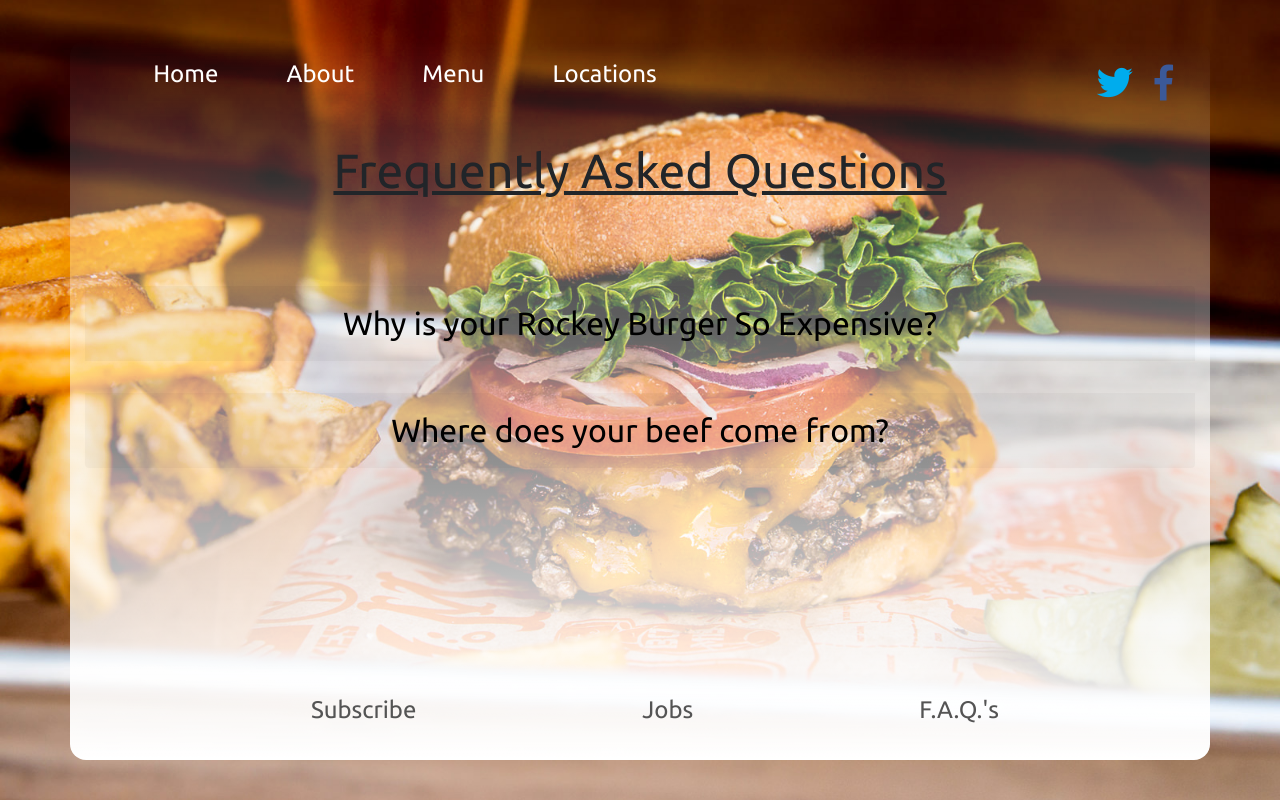
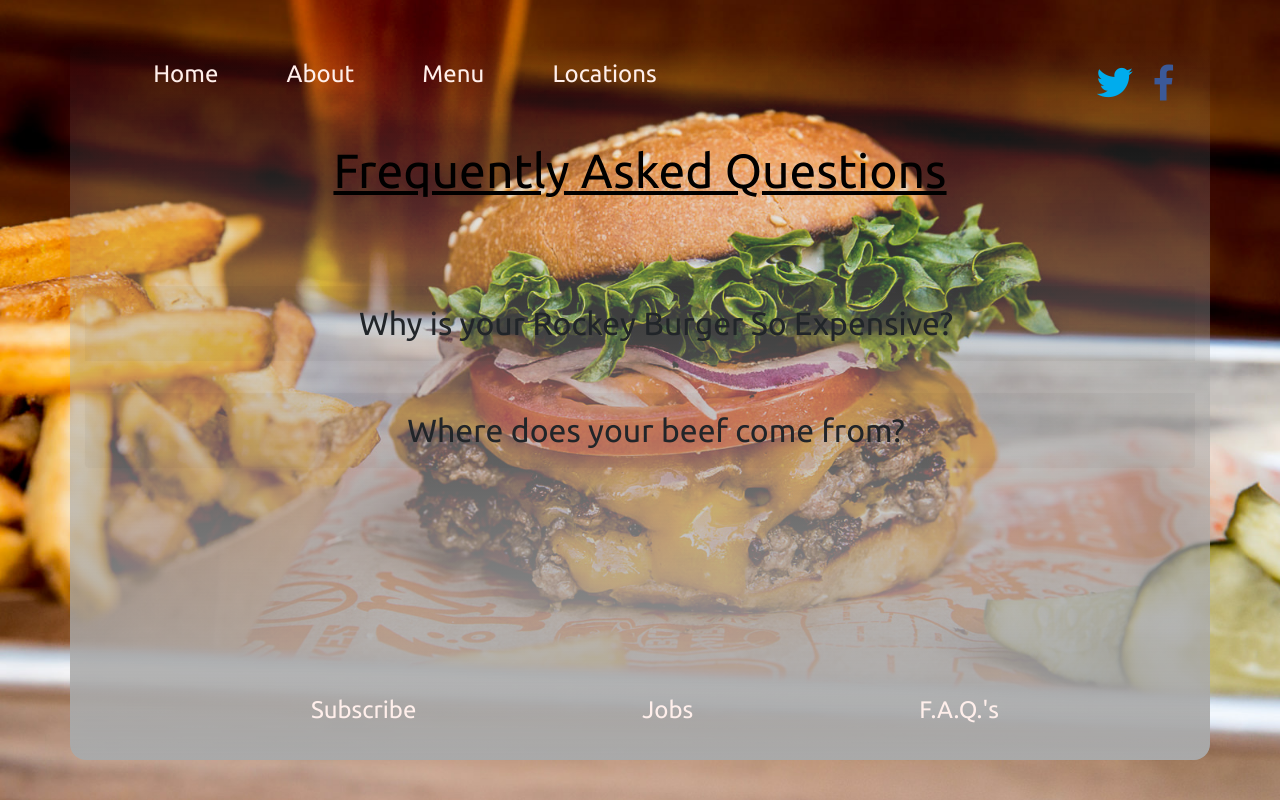
Before and after one commit to stevendowen/burgerproject, a website: page faqs.html in a window 1280 px wide. Drawn offline with nearby package versions, Linux system fonts and the light colour scheme.

Commit message:
added changes to color on container and fonts

```diff
--- a/faqs.html
+++ b/faqs.html
@@ -31,7 +31,7 @@
         <div class="card card-content">
             <div class="card-header" id="headingOne">
                 <h2 class="mb-0">
-                    <button class="btn btn-link" type="button" data-toggle="collapse" data-target="#collapseOne" aria-expanded="true" aria-controls="collapseOne">
+                    <button class="btn btn-link faqs" type="button" data-toggle="collapse" data-target="#collapseOne" aria-expanded="true" aria-controls="collapseOne">
                         Why is your Rockey Burger So Expensive?
                     </button>
                 </h2>
@@ -46,7 +46,7 @@
         <div class="card card-content">
             <div class="card-header" id="headingTwo">
                 <h2 class="mb-0">
-                    <button class="btn btn-link collapsed" type="button" data-toggle="collapse" data-target="#collapseTwo" aria-expanded="false" aria-controls="collapseTwo">
+                    <button class="btn btn-link collapsed faqs" type="button" data-toggle="collapse" data-target="#collapseTwo" aria-expanded="false" aria-controls="collapseTwo">
                         Where does your beef come from?
                     </button>
                 </h2>
--- a/scss/style.scss
+++ b/scss/style.scss
@@ -1,8 +1,9 @@
 @import url('https://fonts.googleapis.com/css?family=Ubuntu');
 
-$bcolor: linear-gradient(to top, rgba(255,255,255,1) 0%,rgba(255,255,255,0) 100%);
+$bcolor: linear-gradient(to top, rgba(169,169,169,1) 0%,rgba(169,169,169,0) 100%);
 $myfont: "Ubuntu";
 $fsize: 1.5em;
+$fwhite: #FFEFEB;
 
 @mixin menuheaders(){
   font-size: $fsize;
@@ -53,7 +54,7 @@ body{
       flex-wrap: wrap;
 
       a{
-        color: #ffffff;
+        color: $fwhite;
       }
     }
 
@@ -74,7 +75,7 @@ body{
   }
 
   .middle{
-    height: 80%;
+    height: 64%;
     overflow: auto;
   }
   .video{
@@ -92,6 +93,7 @@ body{
     margin: .5em auto;
     display: flex;
     justify-content: center;
+    color: #000000;
   }
 
   h1{
@@ -104,6 +106,8 @@ body{
   h2{
     display: flex;
     justify-content: center;
+    font-family: $myfont;
+    color: $fwhite;
   }
 
   h3{
@@ -137,13 +141,24 @@ body{
     font-size: 1.75em;
     position: absolute;
     width: 100%;
-    bottom: 5em;
+    bottom: 4.5em;
 
   }
   .card-content{
     background: none;
     border: none;
     margin-top: 2em;
+
+
+    .faqs{
+      color: #212529;
+      font: 400 1em $myfont;
+    }
+  }
+
+  button{
+    margin-left: 1em;
+  }
 
   footer{
     width: 100%;
@@ -158,10 +173,10 @@ body{
     font-family: $myfont;
     font-size: $fsize;
     text-decoration: none;
-    color: #545454;
+    color: $fwhite;
   }
 }
 a:hover {
   text-decoration: underline;
-  color: #545454;
+  color: $fwhite;
 }
```
Also changed, not shown: about.html (+1 -1 lines), menu.html (+1 -1 lines), css/style.css.
